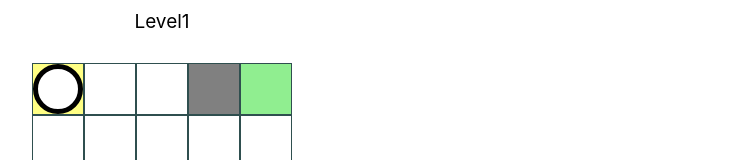
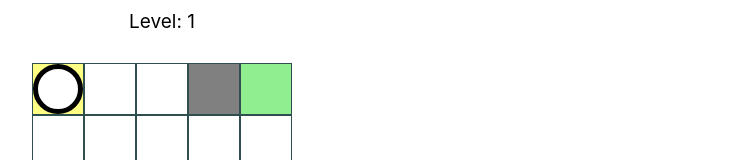
Before and after one commit to lguardado/labyrinth-game, a React (Create React App) app: page / in a window 1280 px wide. Shown: the top 160 px of the page, without its empty margins (478-1221 px from the left). Built offline with nearby package versions, Linux system fonts and the light colour scheme.

Commit message:
Fix styling level

```diff
--- a/src/containers/labyrinth/labyrinth.tsx
+++ b/src/containers/labyrinth/labyrinth.tsx
@@ -168,8 +168,7 @@ class Labyrinth extends React.Component {
     return (
       <>
         <div className={styles.Level}>
-          Level
-          {this.state.currentLevel}
+          {'Level: '} {this.state.currentLevel}
         </div>
         <div className={styles.Container}>
           <VisualLabyrinth matrix={this.state.grid} />
```
